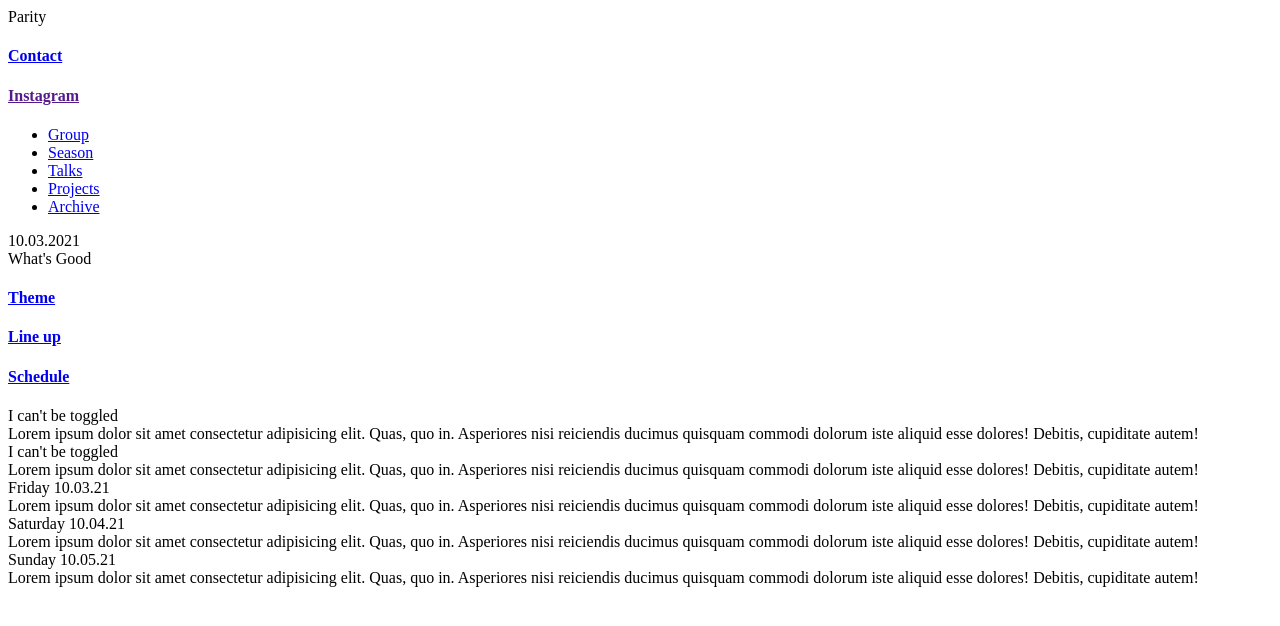
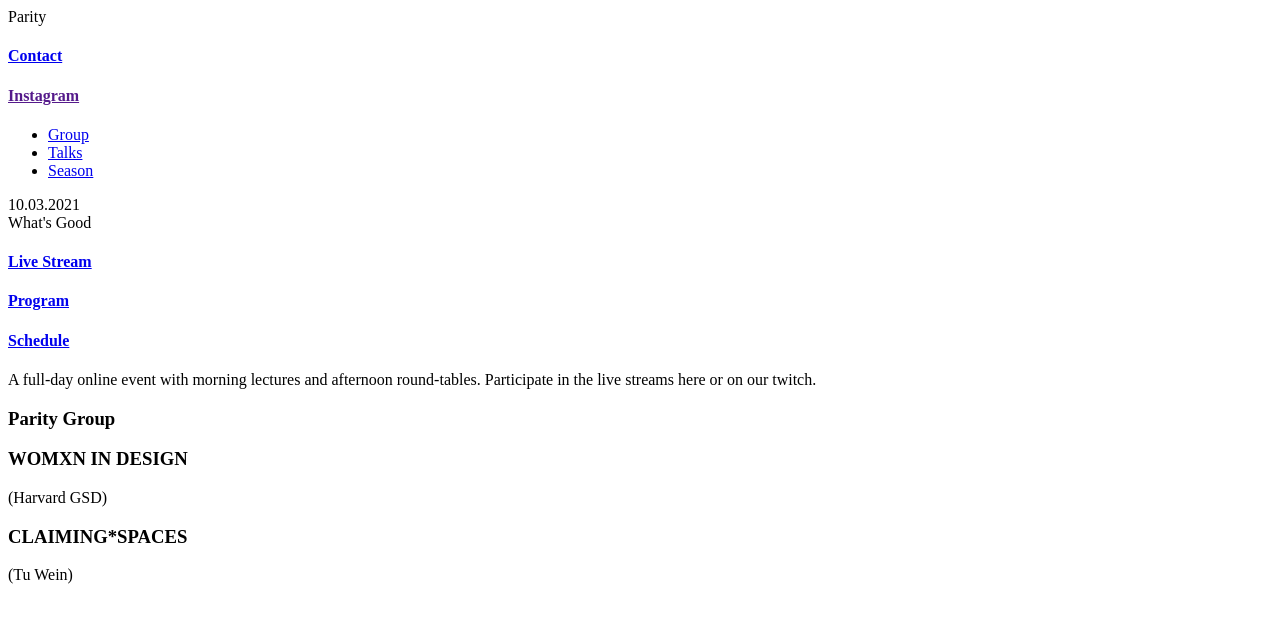
Before and after one commit to alexanderArsenault/parity-talks, a PHP site: page /partials/navigation.html in a window 1280 px wide. Shown: the top 626 px of the page. Run offline with PHP 8.4, Linux system fonts and the light colour scheme.

Commit message:
program navigation completed; no interaction

```diff
--- a/static/src/assets/scss/modules/_general.scss
+++ b/static/src/assets/scss/modules/_general.scss
@@ -11,6 +11,7 @@ html {
   @include fluid-type($min_width, $max_width, $min_font, $max_font);
     font-family: 'Monument';
     -webkit-text-size-adjust:none;
+    background-color: $primary;
 }
 
 body {
--- a/static/src/assets/scss/modules/_variables.scss
+++ b/static/src/assets/scss/modules/_variables.scss
@@ -1,8 +1,8 @@
 $black: #0e1111;
 $white: #FFF;
 $whitedark: darken($white, 10);
-$grey: #ccc;
-$primary:  #f94732;
+$grey: #D2D2D2;
+$primary:  #E1FF00;
 $primarydark: darken($primary, 30);
 $moleturm: #1546c5;
 $buchhornplatz: #068180;
--- a/static/src/partials/navigation.html
+++ b/static/src/partials/navigation.html
@@ -16,10 +16,10 @@
 			<nav>
 				<ul>
 					<li class="nav-main-item title"><a href="/group.html">Group</a></li>
+					<li class="nav-main-item title active"><a href="/index.html">Talks</a></li>
 					<li class="nav-main-item title"><a href="/season.html">Season</a></li>
-					<li class="nav-main-item title active"><a href="/index.html">Talks</a></li>
-					<li class="nav-main-item title"><a href="/projects.html">Projects</a></li>
-					<li class="nav-main-item title"><a href="/archive.html">Archive</a></li>
+					<!-- <li class="nav-main-item title"><a href="/projects.html">Projects</a></li> -->
+					<!-- <li class="nav-main-item title"><a href="/archive.html">Archive</a></li> -->
 				</ul>
 			</nav>
 		</div>
@@ -29,27 +29,44 @@
 		<div class="header-two-left title">10.03.2021</div>
 		<div class="header-two-main title"> What's Good</div>
 		<div class="header-list-right">
-			<h4><a href="#theme">Theme</a></h4>
-			<h4><a href="#line-up">Line up</a></h4>
-			<h4><a href="#schedule">Schedule</a></h4>
+			<h4 class="nav-three-item"><a href="#theme">Live Stream</a></h4>
+			<h4 class="nav-three-item"><a href="#line-up">Program</a></h4>
+			<h4 class="nav-three-item"><a href="#schedule">Schedule</a></h4>
 		</div>
 	</div>
 	<!-- Accordions -->
 	<div class="header-three">
 		<!-- Entries populated based on section -->
-		<div id="theme">
-			<div class="header-three-block">
-				<div class="header-three-title"> I can't be toggled</div>
-				<div class="header-three-body">Lorem ipsum dolor sit amet consectetur adipisicing elit. Quas, quo in. Asperiores nisi reiciendis ducimus quisquam commodi dolorum iste aliquid esse dolores! Debitis, cupiditate autem!</div>
+		<div class="program-intro">
+			<p>A full-day online event with morning lectures and afternoon round-tables. Participate in the live streams here or on our twitch. </p>
+		</div>
+
+		<!-- Program Section -->
+		<div id="program-dropdown">
+			<!-- Program Entry -->
+			<div class="program-entry-block">
+				<div class="program-entry-title">
+					<!-- Entry Title -->
+					<h3 class="title">Parity Group</h3>
+					<!-- Entry Detail -->
+					<!-- <span class="program-entry-detail">(Harvard GSD)</span> -->
+				</div>
+			</div>
+			<div class="program-entry-block">
+				<div class="program-entry-title">
+					<h3 class="title">WOMXN IN DESIGN</h3>
+					<span class="program-entry-detail">(Harvard GSD)</span>
+				</div>
+			</div>
+			<div class="program-entry-block">
+				<div class="program-entry-title">
+					<h3 class="title">CLAIMING*SPACES</h3>
+					<span class="program-entry-detail">(Tu Wein)</span>
+				</div>
 			</div>
 		</div>
-		<div id="line-up">
-			<div class="header-three-block">
-				<div class="header-three-title"> I can't be toggled</div>
-				<div class="header-three-body">Lorem ipsum dolor sit amet consectetur adipisicing elit. Quas, quo in. Asperiores nisi reiciendis ducimus quisquam commodi dolorum iste aliquid esse dolores! Debitis, cupiditate autem!</div>
-			</div>
-		</div>
-		<div id="schedule">
+
+		<!-- <div id="schedule">
 			<div class="header-three-block">
 				<div class="header-three-accordion header-three-title"> Friday 10.03.21</div>
 				<div class="panel header-three-body">Lorem ipsum dolor sit amet consectetur adipisicing elit. Quas, quo in. Asperiores nisi reiciendis ducimus quisquam commodi dolorum iste aliquid esse dolores! Debitis, cupiditate autem!</div>
@@ -62,6 +79,6 @@
 				<div class="header-three-accordion header-three-title"> Sunday 10.05.21</div>
 				<div class="panel header-three-body">Lorem ipsum dolor sit amet consectetur adipisicing elit. Quas, quo in. Asperiores nisi reiciendis ducimus quisquam commodi dolorum iste aliquid esse dolores! Debitis, cupiditate autem!</div>
 			</div>
-		</div>
+		</div> -->
 	</div>
 </div>
```
Also changed, not shown: static/src/assets/js/main.js (+45 -7 lines), static/src/assets/scss/modules/_navigation.scss (+25 -10 lines), static/src/assets/scss/modules/_type.scss (+5 -2 lines), static/src/index.js (+0 -32 lines).
